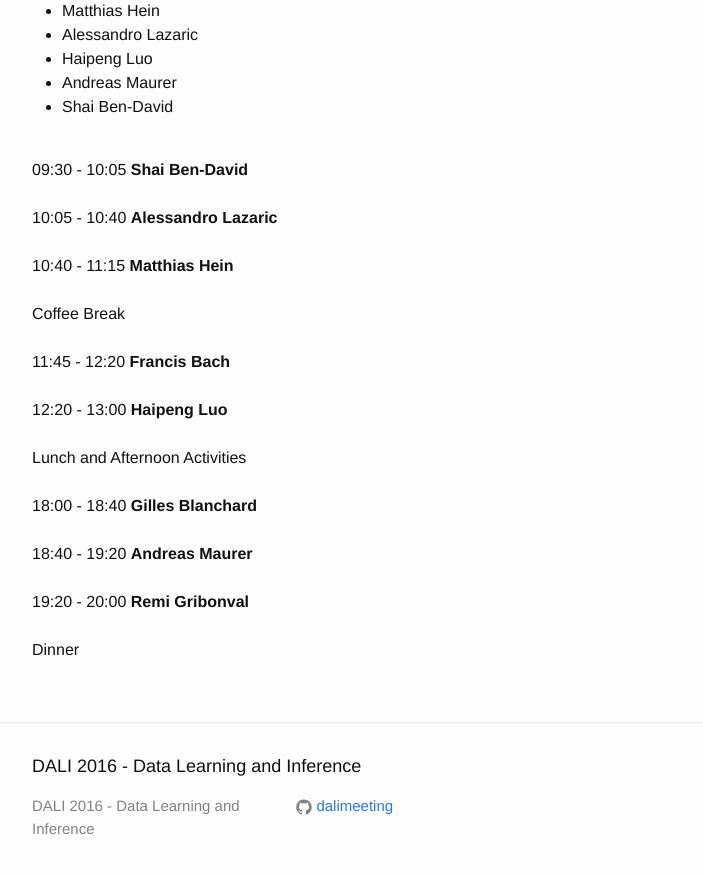
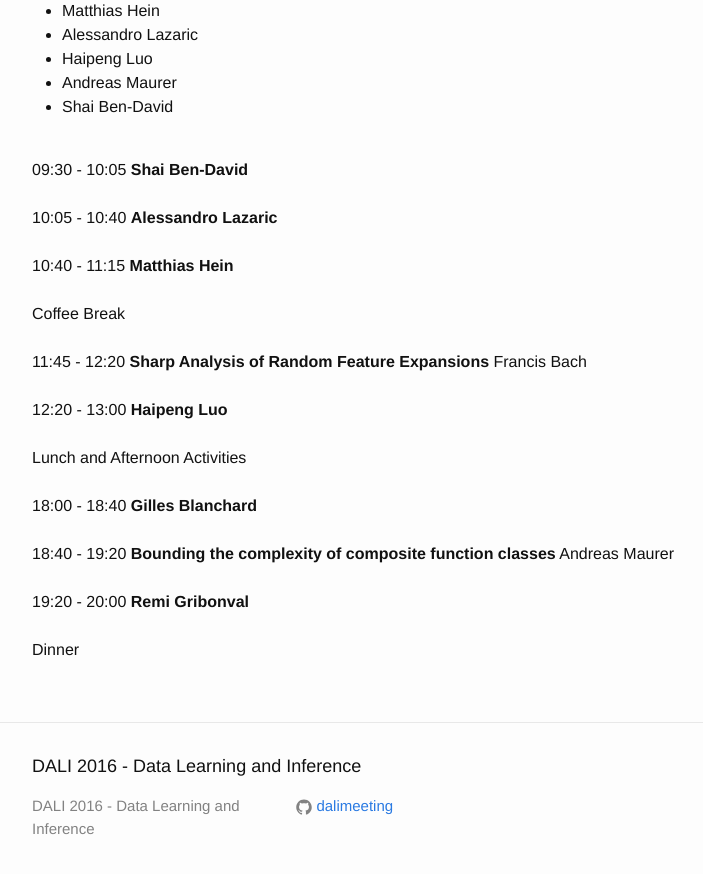
Before and after one commit to dalimeeting/dalimeeting.github.io, a Jekyll site: the page built from _posts/2016-03-30-learning-theory.md, in a window 1280 px wide and 900 px high, scrolled down 658 px. Shown: the top 874 px of the window, without its empty margins (238-941 px from the left). Built offline with Jekyll 4.4.1, drawn with Linux system fonts in a browser that asks for light colours.

Commit message:
fix to symposium day

```diff
--- a/_posts/2016-03-30-learning-theory.md
+++ b/_posts/2016-03-30-learning-theory.md
@@ -25,7 +25,8 @@ talks:
   end: "11:15"
 - title: ""
   start: "Coffee Break"
-- title: "Francis Bach"
+- title: " Sharp Analysis of Random Feature Expansions"
+  speaker: "Francis Bach"
   start: "11:45"
   end: "12:20"
 - title: "Haipeng Luo"
@@ -36,7 +37,8 @@ talks:
 - title: "Gilles Blanchard"
   start: "18:00"
   end: "18:40"
-- title: "Andreas Maurer"
+- title: "Bounding the complexity of composite function classes"
+  speaker: "Andreas Maurer"
   start: "18:40"
   end: "19:20"
 - title: "Remi Gribonval"
```
Also changed, not shown: _posts/2016-03-31-day-2.md (+1 -1 lines).
